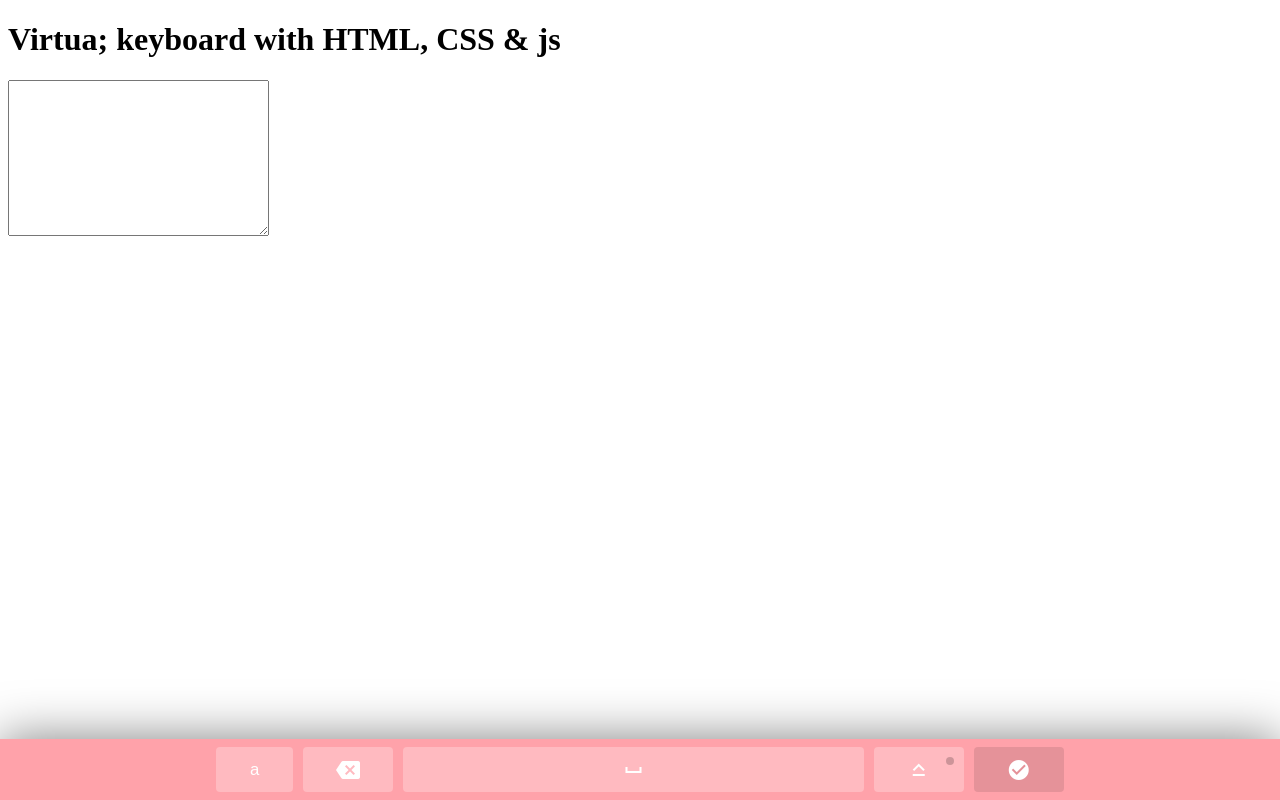
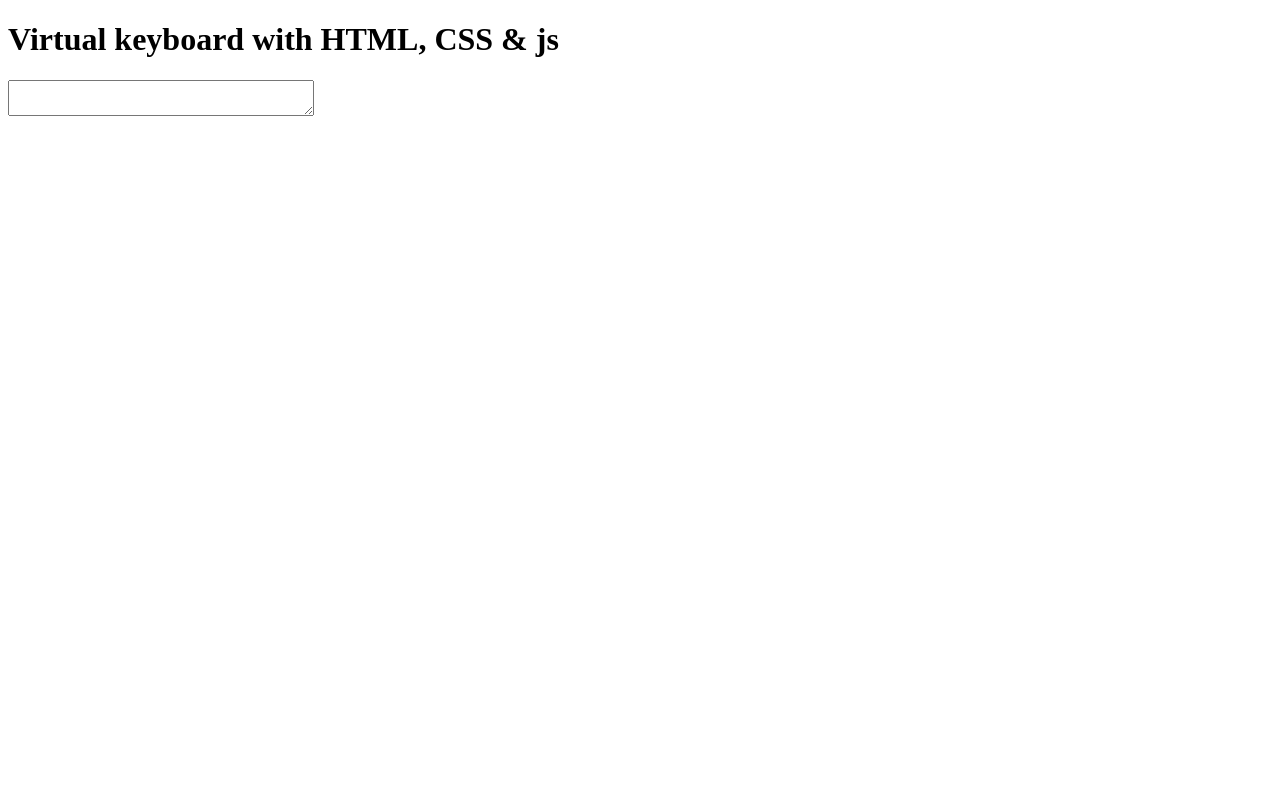
Before and after one commit to mserykh/virtual-keyboard, a website: page index.html in a window 1280 px wide. Drawn offline with Linux system fonts and the light colour scheme.

Commit message:
fix: fix misspeling and add class to textarea

```diff
--- a/index.html
+++ b/index.html
@@ -10,10 +10,10 @@
     <title>Virtual keyboard</title>
 </head>
 <body>
-    <h1>Virtua; keyboard with HTML, CSS & js</h1>
-    <textarea class="output" name="" id="" cols="30" rows="10"></textarea>
-    <div class="keyboard">
-        <div class="keyboard__keys">
+    <h1>Virtual keyboard with HTML, CSS & js</h1>
+    <textarea class="use-keyboard-input" style="width: 300px;"></textarea>
+    <!-- <div class="keyboard">
+       <div class="keyboard__keys">
             <button type="button" class="keyboard__key">a</button>
             <button type="button" class="keyboard__key keyboard__key--wide">
                 <i class="material-icons">backspace</i>
@@ -28,7 +28,7 @@
                 <i class="material-icons">check_circle</i>
             </button>
         </div>
-    </div>
+    </div> -->
     <script src="keyboard/keyboard.js"></script>
 </body>
 </html>
```
